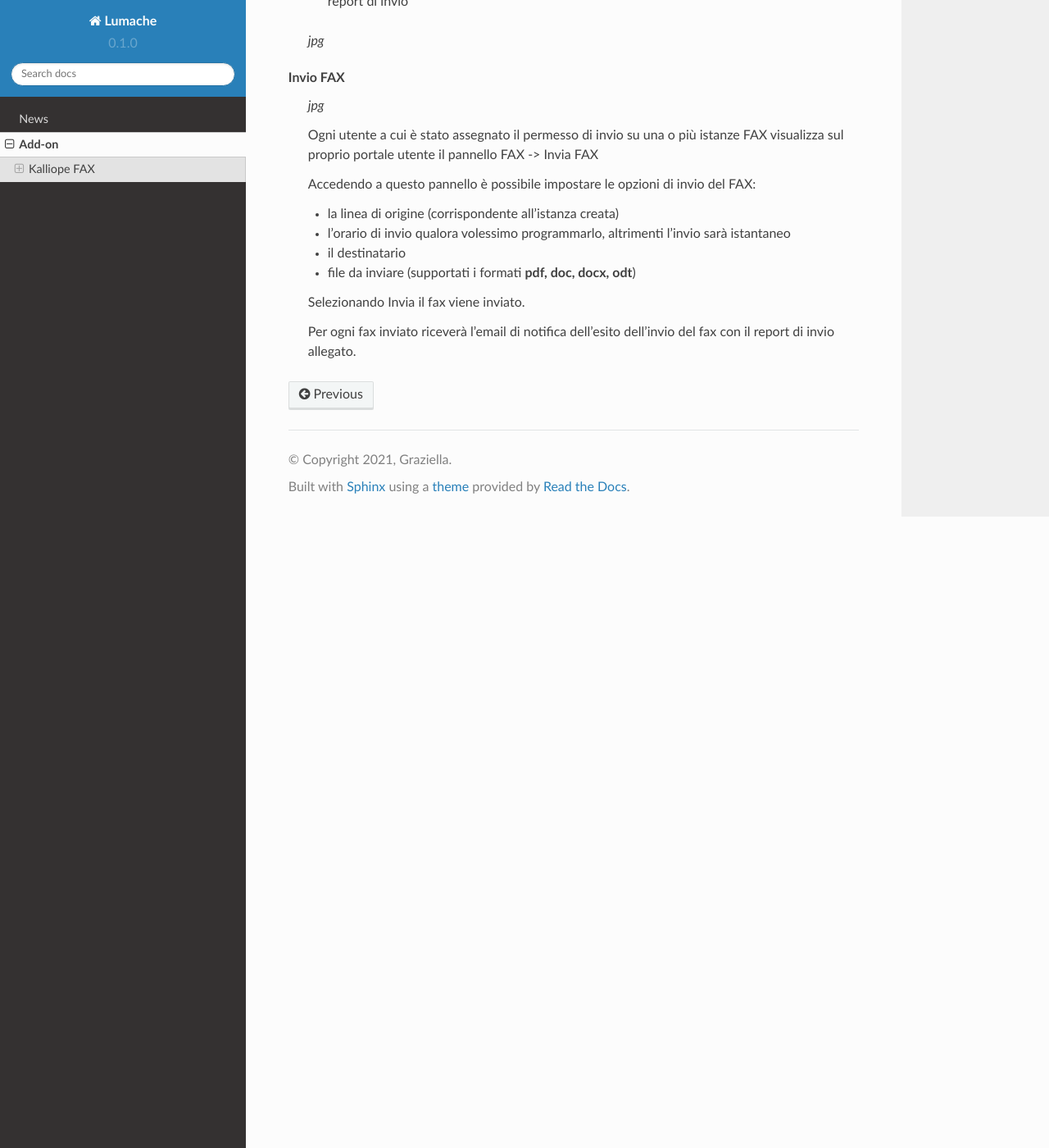
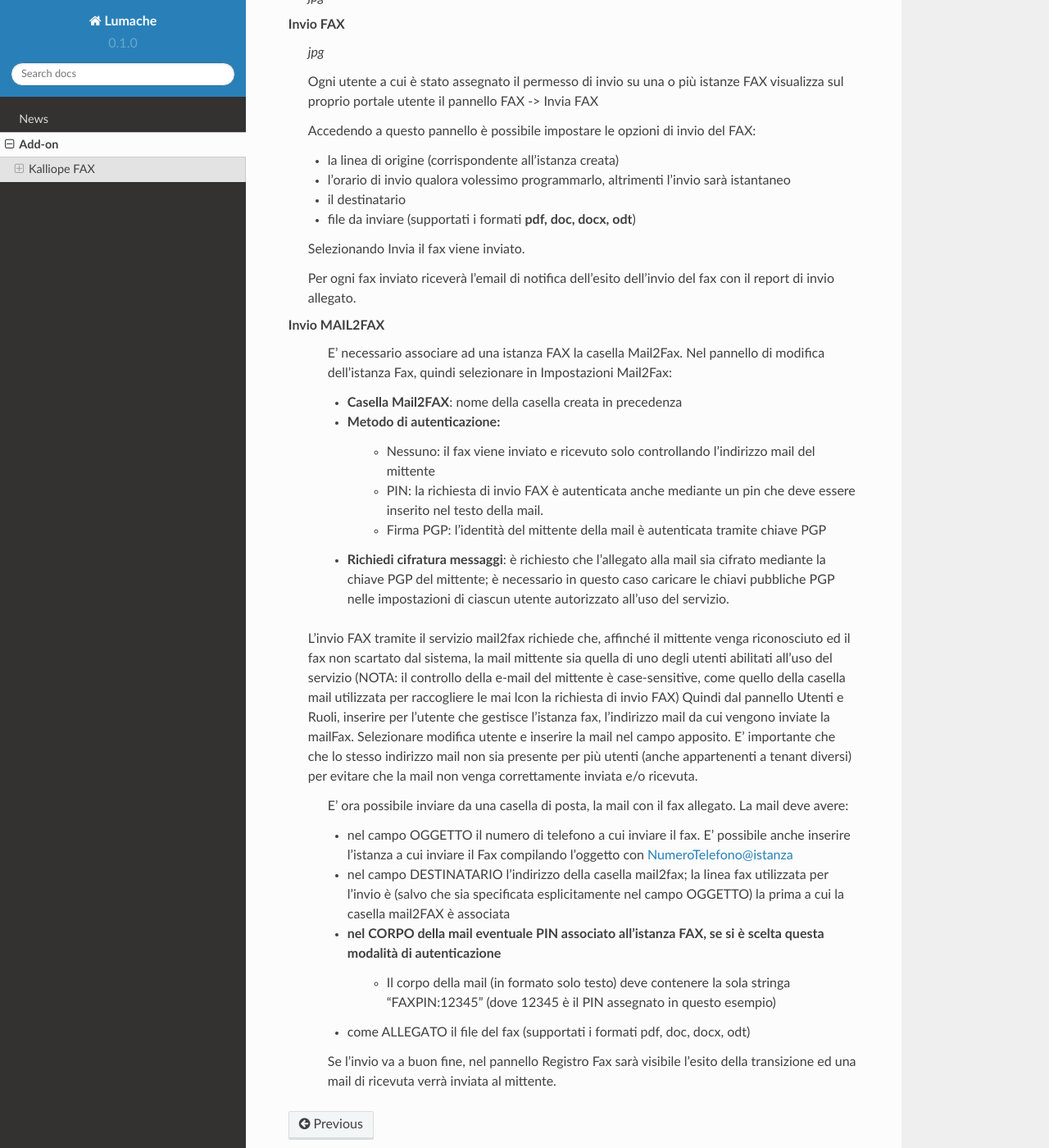
Before and after one commit to mirianatroccoli/KalliopeDoc-it, a Sphinx documentation site: the page built from docs/source/Add-on.rst, in a window 1280 px wide and 1400 px high, scrolled down 2890 px. Shown: the whole window at 82% size. Built offline with Sphinx 7.4.7 and the Read the Docs theme 2.0.0, drawn with Linux system fonts in a browser that asks for light colours; pages that are not in the unit, such as notebooks, are missing from menus.

Commit message:
Update Add-on.rst

```diff
--- a/docs/source/Add-on.rst
+++ b/docs/source/Add-on.rst
@@ -217,7 +217,6 @@ Mail2Fax
 Salvare le impostazioni e Applicare le modifiche.
 
 Registro FAX
-
    Ogni utente a cui è stato assegnato il permesso di invio / ricezione su una istanza FAX visualizza il pannello FAX -> Registro FAX
 
    In questo registro è possibile:
@@ -242,3 +241,25 @@ Invio FAX
    Selezionando Invia il fax viene inviato.
 
    Per ogni fax inviato riceverà l’email di notifica dell’esito dell’invio del fax con il report di invio allegato.
+
+
+Invio MAIL2FAX
+   E’ necessario associare ad una istanza FAX la casella Mail2Fax. Nel pannello di modifica dell’istanza Fax, quindi selezionare in Impostazioni Mail2Fax:
+
+   - **Casella Mail2FAX**: nome della casella creata in precedenza
+   - **Metodo di autenticazione**:
+      - Nessuno: il fax viene inviato e ricevuto solo controllando l'indirizzo mail del mittente
+      - PIN: la richiesta di invio FAX è autenticata anche mediante un pin che deve essere inserito nel testo della mail.
+      - Firma PGP: l'identità del mittente della mail è autenticata tramite chiave PGP
+   - **Richiedi cifratura messaggi**: è richiesto che l'allegato alla mail sia cifrato mediante la chiave PGP del mittente; è necessario in questo caso caricare le chiavi pubbliche PGP nelle impostazioni di ciascun utente autorizzato all'uso del servizio.
+
+  L'invio FAX tramite il servizio mail2fax richiede che, affinché il mittente venga riconosciuto ed il fax non scartato dal sistema, la mail mittente sia quella di uno degli utenti abilitati all'uso del servizio (NOTA: il controllo della e-mail del mittente è case-sensitive, come quello della casella mail utilizzata per raccogliere le mai lcon la richiesta di invio FAX) Quindi dal pannello Utenti e Ruoli, inserire per l’utente che gestisce l’istanza fax, l’indirizzo mail da cui vengono inviate la mailFax. Selezionare modifica utente e inserire la mail nel campo apposito. E’ importante che che lo stesso indirizzo mail non sia presente per più utenti (anche appartenenti a tenant diversi) per evitare che la mail non venga correttamente inviata e/o ricevuta.
+
+   E’ ora possibile inviare da una casella di posta, la mail con il fax allegato. La mail deve avere:
+
+   - nel campo OGGETTO il numero di telefono a cui inviare il fax. E’ possibile anche inserire l’istanza a cui inviare il Fax compilando l’oggetto con NumeroTelefono@istanza
+   - nel campo DESTINATARIO l'indirizzo della casella mail2fax; la linea fax utilizzata per l'invio è (salvo che sia specificata esplicitamente nel campo OGGETTO) la prima a cui la casella mail2FAX è associata
+   - nel CORPO della mail eventuale PIN associato all'istanza FAX, se si è scelta questa modalità di autenticazione
+      - Il corpo della mail (in formato solo testo) deve contenere la sola stringa "FAXPIN:12345" (dove 12345 è il PIN assegnato in questo esempio)
+   - come ALLEGATO il file del fax (supportati i formati pdf, doc, docx, odt)
+   Se l’invio va a buon fine, nel pannello Registro Fax sarà visibile l’esito della transizione ed una mail di ricevuta verrà inviata al mittente.
```
